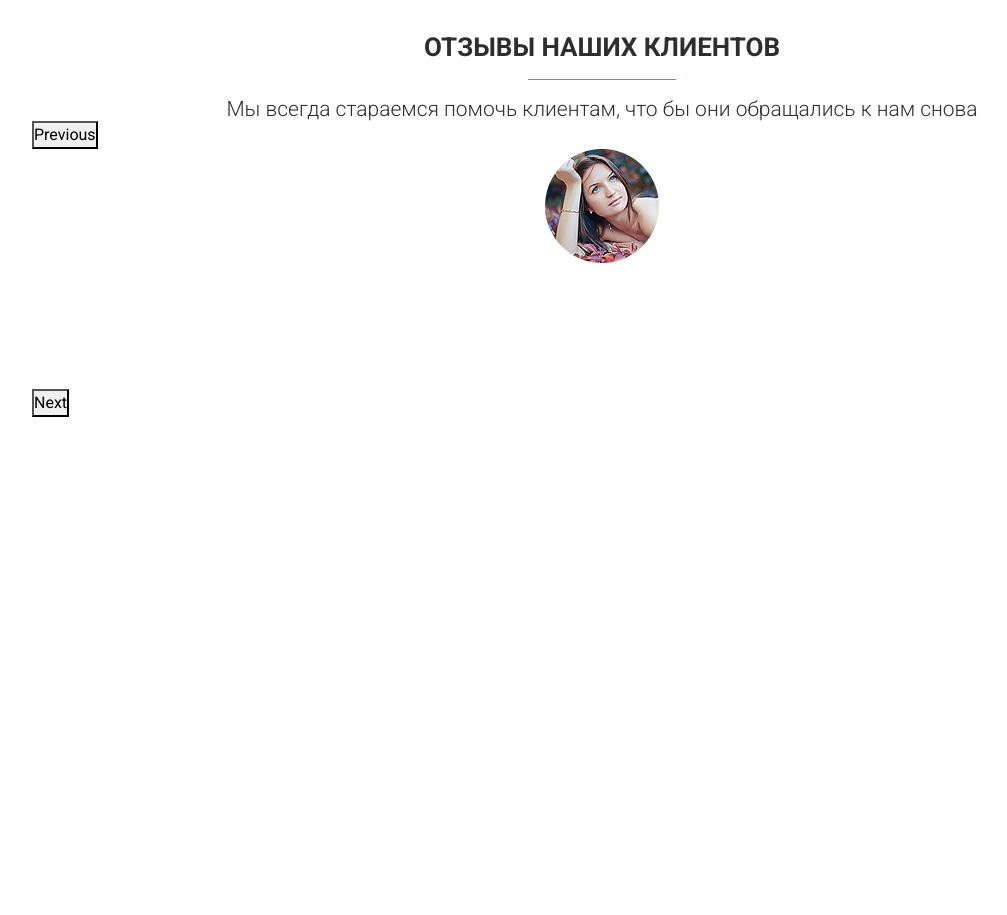
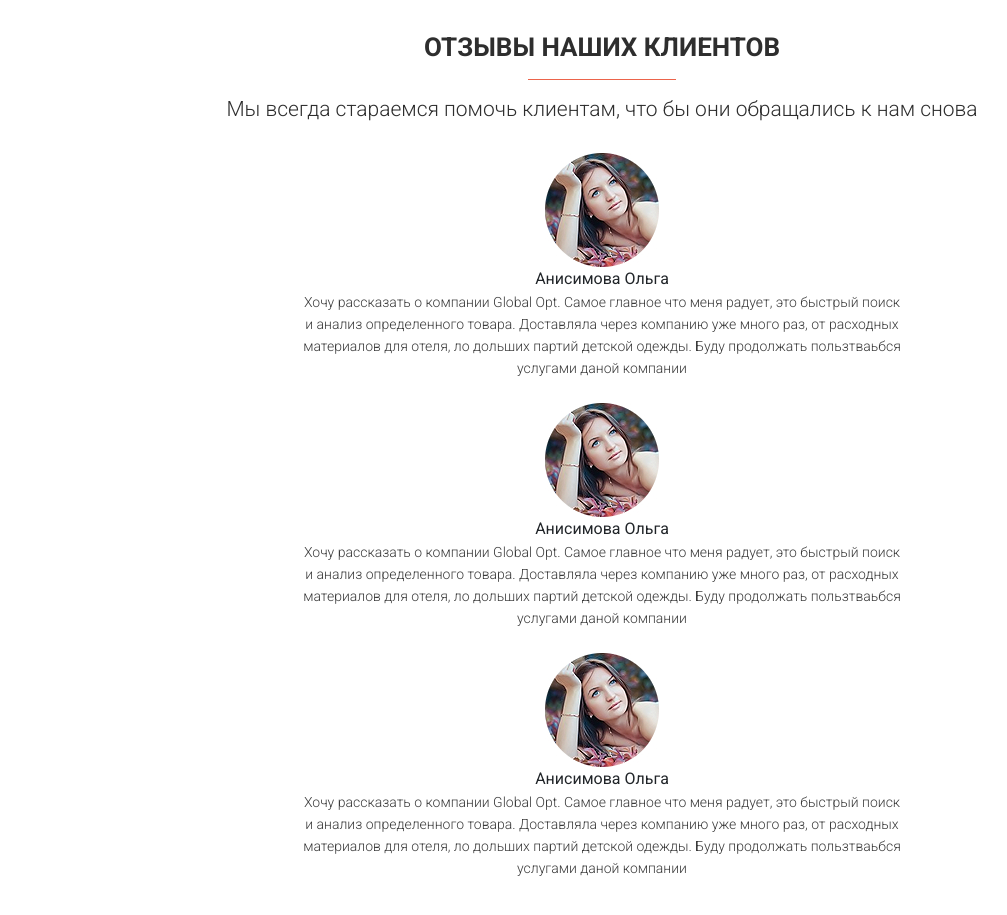
Before and after one commit to PLuIIIkin/global, a website: page src/index.html in a window 1280 px wide. Shown: the part 4100-5015 px from the top of the page, without its empty margins (38-1045 px from the left). Before the commit the page ends 4577 px from the top, so only its background shows below. Drawn offline with nearby package versions, Linux system fonts and the light colour scheme; files that its build step writes are made by us from their sources; files whose address does not match are found by name.

Commit message:
deletHerni

```diff
--- a/src/css/slick.css
+++ /dev/null
@@ -1,119 +0,0 @@
-/* Slider */
-.slick-slider
-{
-    position: relative;
-
-    display: block;
-    box-sizing: border-box;
-
-    -webkit-user-select: none;
-       -moz-user-select: none;
-        -ms-user-select: none;
-            user-select: none;
-
-    -webkit-touch-callout: none;
-    -khtml-user-select: none;
-    -ms-touch-action: pan-y;
-        touch-action: pan-y;
-    -webkit-tap-highlight-color: transparent;
-}
-
-.slick-list
-{
-    position: relative;
-
-    display: block;
-    overflow: hidden;
-
-    margin: 0;
-    padding: 0;
-}
-.slick-list:focus
-{
-    outline: none;
-}
-.slick-list.dragging
-{
-    cursor: pointer;
-    cursor: hand;
-}
-
-.slick-slider .slick-track,
-.slick-slider .slick-list
-{
-    -webkit-transform: translate3d(0, 0, 0);
-       -moz-transform: translate3d(0, 0, 0);
-        -ms-transform: translate3d(0, 0, 0);
-         -o-transform: translate3d(0, 0, 0);
-            transform: translate3d(0, 0, 0);
-}
-
-.slick-track
-{
-    position: relative;
-    top: 0;
-    left: 0;
-
-    display: block;
-    margin-left: auto;
-    margin-right: auto;
-}
-.slick-track:before,
-.slick-track:after
-{
-    display: table;
-
-    content: '';
-}
-.slick-track:after
-{
-    clear: both;
-}
-.slick-loading .slick-track
-{
-    visibility: hidden;
-}
-
-.slick-slide
-{
-    display: none;
-    float: left;
-
-    height: 100%;
-    min-height: 1px;
-}
-[dir='rtl'] .slick-slide
-{
-    float: right;
-}
-.slick-slide img
-{
-    display: block;
-}
-.slick-slide.slick-loading img
-{
-    display: none;
-}
-.slick-slide.dragging img
-{
-    pointer-events: none;
-}
-.slick-initialized .slick-slide
-{
-    display: block;
-}
-.slick-loading .slick-slide
-{
-    visibility: hidden;
-}
-.slick-vertical .slick-slide
-{
-    display: block;
-
-    height: auto;
-
-    border: 1px solid transparent;
-}
-.slick-arrow.slick-hidden {
-    display: none;
-}
--- a/src/index.html
+++ b/src/index.html
@@ -6,8 +6,6 @@
     <meta http-equiv="X-UA-Compatible" content="ie=edge" />
     <title>Global Opt</title>
     <link href="https://fonts.googleapis.com/css2?family=Roboto+Condensed:wght@400;700&family=Roboto:wght@300;400;700&display=swap" rel="stylesheet" />
-    <link rel="stylesheet" href="css/slick.css" />
-
     <!-- Open Graph / Facebook -->
 
     <!-- Twitter -->
@@ -450,34 +448,37 @@
         <div class="feedback__iner">
           <div class="feedback__iner-carusel">
             <img src="img/feedback_woman.jpg" alt="woman" />
-            <!-- <div class="feedbacl__iner-title">Анисимова Ольга</div>
+            <div class="feedbacl__iner-title">Анисимова Ольга</div>
             <div class="feedback__iner-text">
               Хочу рассказать о компании Global Opt. Самое главное что меня радует, это быстрый поиск и анализ определенного товара. Доставляла через компанию
               уже много раз, от расходных материалов для отеля, ло дольших партий детской одежды. Буду продолжать пользтваьбся услугами даной компании
-            </div> -->
+            </div>
           </div>
            <div class="feedback__iner-carusel">
-            <img src="img/feedback_woman.jpg" alt="woman" />
-            <!-- <div class="feedbacl__iner-title">Анисимова Ольга</div>
-            <div class="feedback__iner-text">
-              Хочу рассказать о компании Global Opt. Самое главное что меня радует, это быстрый поиск и анализ определенного товара. Доставляла через компанию
-              уже много раз, от расходных материалов для отеля, ло дольших партий детской одежды. Буду продолжать пользтваьбся услугами даной компании
-            </div> -->
-          </div>
-          <!-- <div class="feedback__iner-carusel">
             <img src="img/feedback_woman.jpg" alt="woman" />
             <div class="feedbacl__iner-title">Анисимова Ольга</div>
             <div class="feedback__iner-text">
               Хочу рассказать о компании Global Opt. Самое главное что меня радует, это быстрый поиск и анализ определенного товара. Доставляла через компанию
               уже много раз, от расходных материалов для отеля, ло дольших партий детской одежды. Буду продолжать пользтваьбся услугами даной компании
             </div>
-          </div> -->
+          </div>
+          <div class="feedback__iner-carusel">
+            <img src="img/feedback_woman.jpg" alt="woman" />
+            <div class="feedbacl__iner-title">Анисимова Ольга</div>
+            <div class="feedback__iner-text">
+              Хочу рассказать о компании Global Opt. Самое главное что меня радует, это быстрый поиск и анализ определенного товара. Доставляла через компанию
+              уже много раз, от расходных материалов для отеля, ло дольших партий детской одежды. Буду продолжать пользтваьбся услугами даной компании
+            </div>
+          </div>
         </div>
+
+
+
+
       </div>
     </section>
-    <script type="text/javascript" src="//code.jquery.com/jquery-1.11.0.min.js"></script>
-    <script type="text/javascript" src="//code.jquery.com/jquery-migrate-1.2.1.min.js"></script>
-    <script src="js/slick.min.js"></script>
+
+
     <script src="js/script.js"></script>
   </body>
 </html>
--- a/src/js/script.js
+++ b/src/js/script.js
@@ -15,9 +15,4 @@ wrap.forEach((cont) => {
     contentList.classList.remove('price__item-list_active');
     content.classList.add('price__item-content_active');
   });
-})
-
-$(document).ready(function(){
-    $('.feedback__iner').slick({
 });
-});
--- a/src/sass/blocks/_feedback.scss
+++ b/src/sass/blocks/_feedback.scss
@@ -1,15 +1,35 @@
 .feedback {
   min-height: 470px;
   padding: 50px 0 60px 0;
+
   &__iner {
+    margin-top: 20px;
     &-carusel {
+      display: flex;
+      align-items: center;
+      justify-content: center;
+      flex-direction: column;
+      text-align: center;
       margin: 0 auto;
       width: 600px;
-      height: 240px;
+      height: 250px;
+
       img {
         display: block;
         margin: 0 auto;
       }
     }
+
+    &-title {
+      font-size: 18px;
+      font-weight: 700;
+    }
+
+    &-text {
+      color: #3a3a3a;
+      font-size: 14px;
+      font-weight: 300;
+      line-height: 22px;
+    }
   }
 }
```
Also changed, not shown: dist/css/style.min.css, dist/index.html, dist/js/script.js, dist/js/slick.min.js (deleted), src/js/slick.min.js (deleted). Lines whose indentation alone changed are shown as unchanged.
